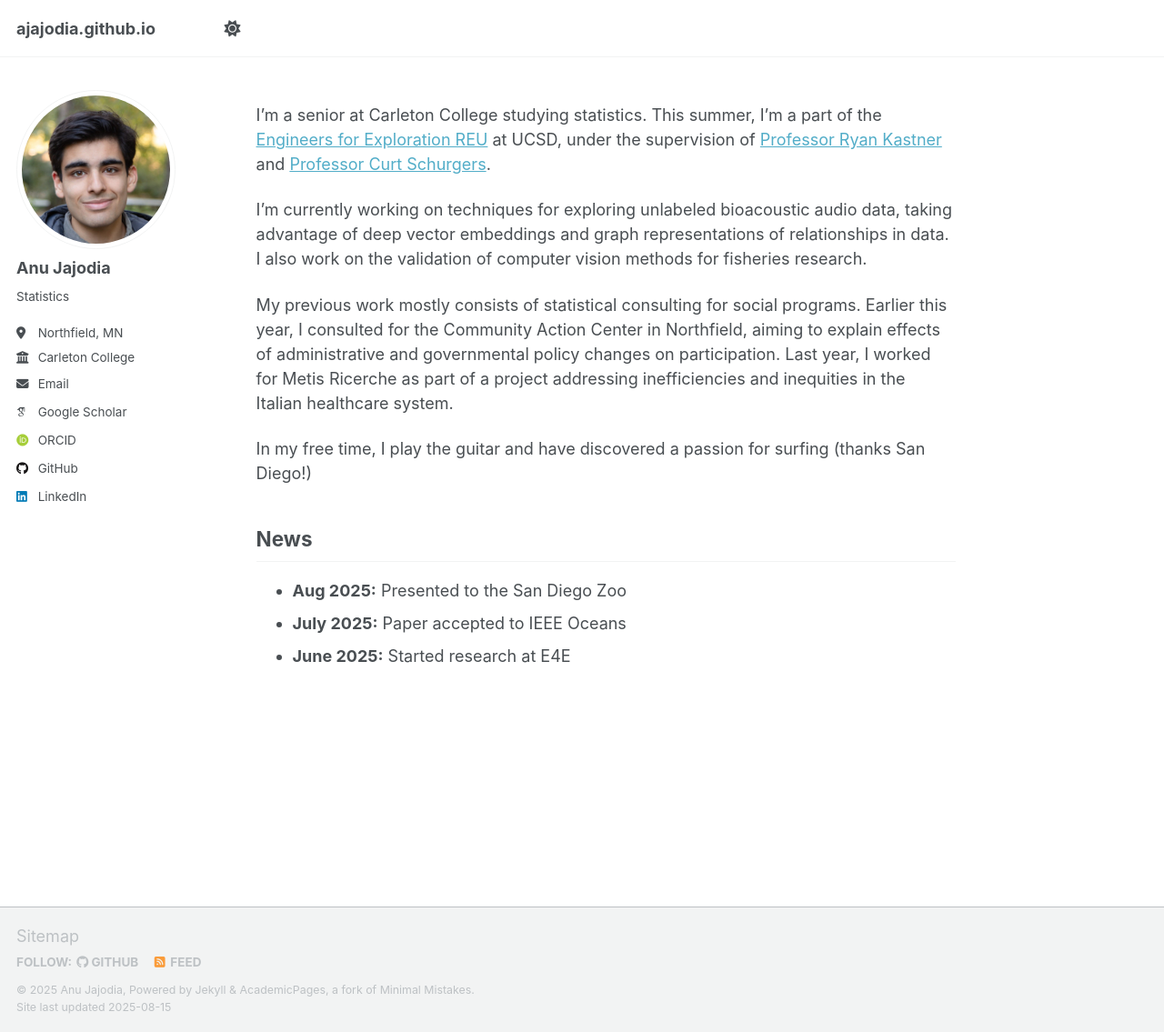
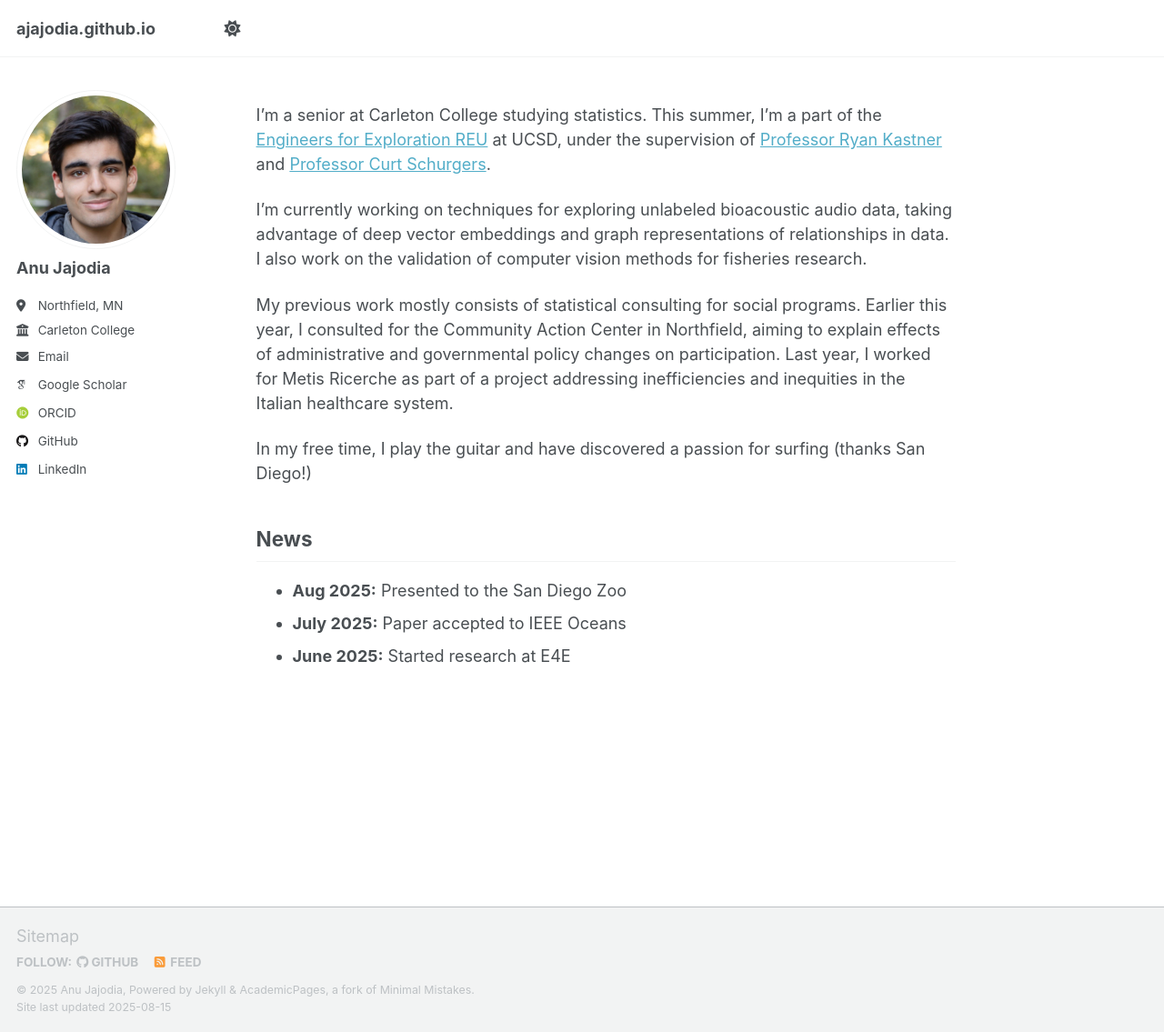
Before and after one commit to AJajodia/ajajodia.github.io, a Jekyll site: the page built from _pages/about.md, in a window 1280 px wide and 1135 px high. Shown: the whole window at 91% size. Built offline with Jekyll 4.4.1, drawn with Linux system fonts in a browser that asks for light colours; some web fonts are replaced; a script that is not in the unit is left out.

Commit message:
updated bio removed statistics

```diff
--- a/_config.yml
+++ b/_config.yml
@@ -25,7 +25,7 @@ author:
   avatar           : "headshot.jpeg"
   name             : "Anu Jajodia"
   pronouns         : # example: "she/her"
-  bio              : "Statistics"
+  bio              : ""
   location         : "Northfield, MN"
   employer         : "Carleton College"
   uri              : # URL
```
